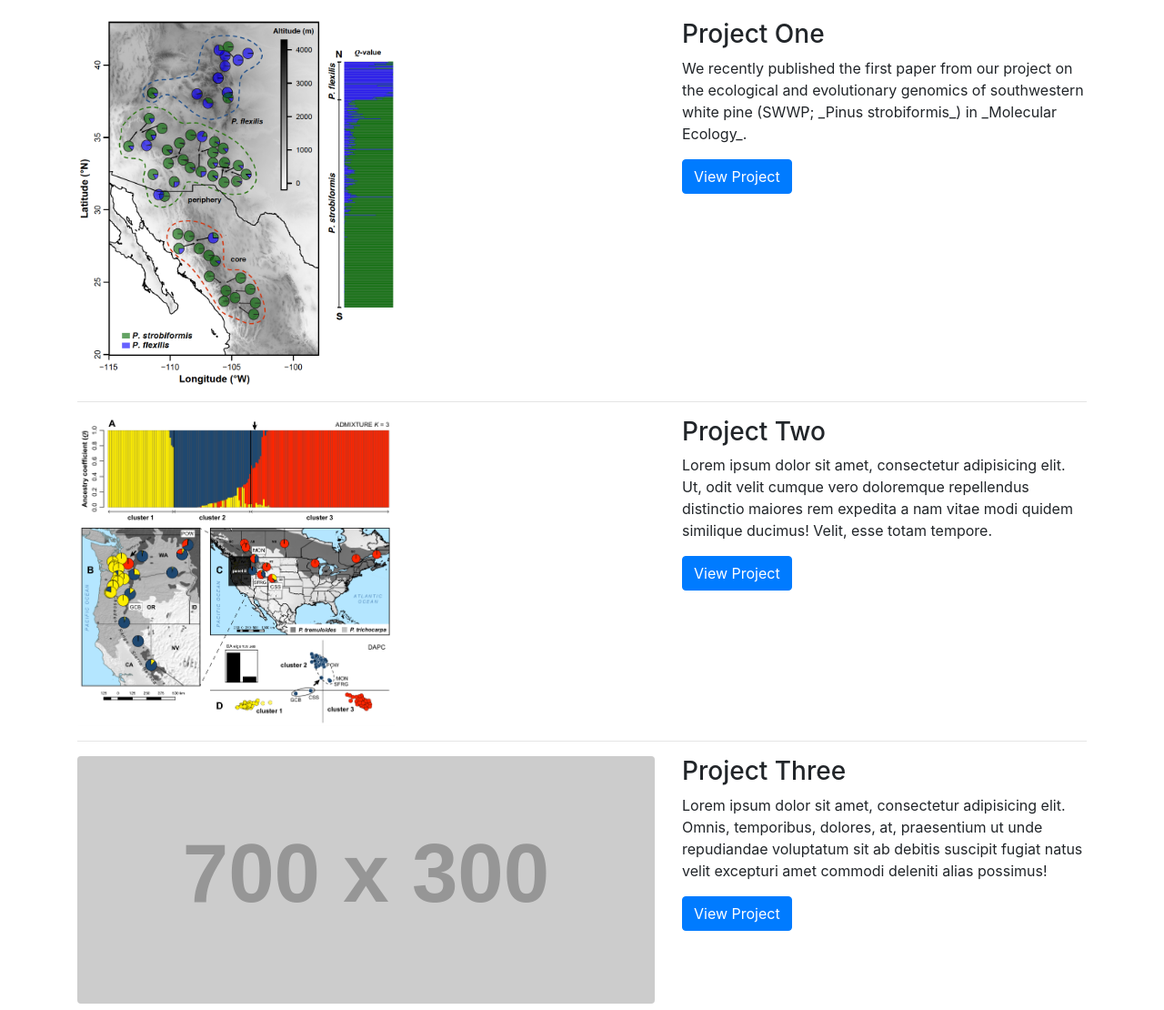
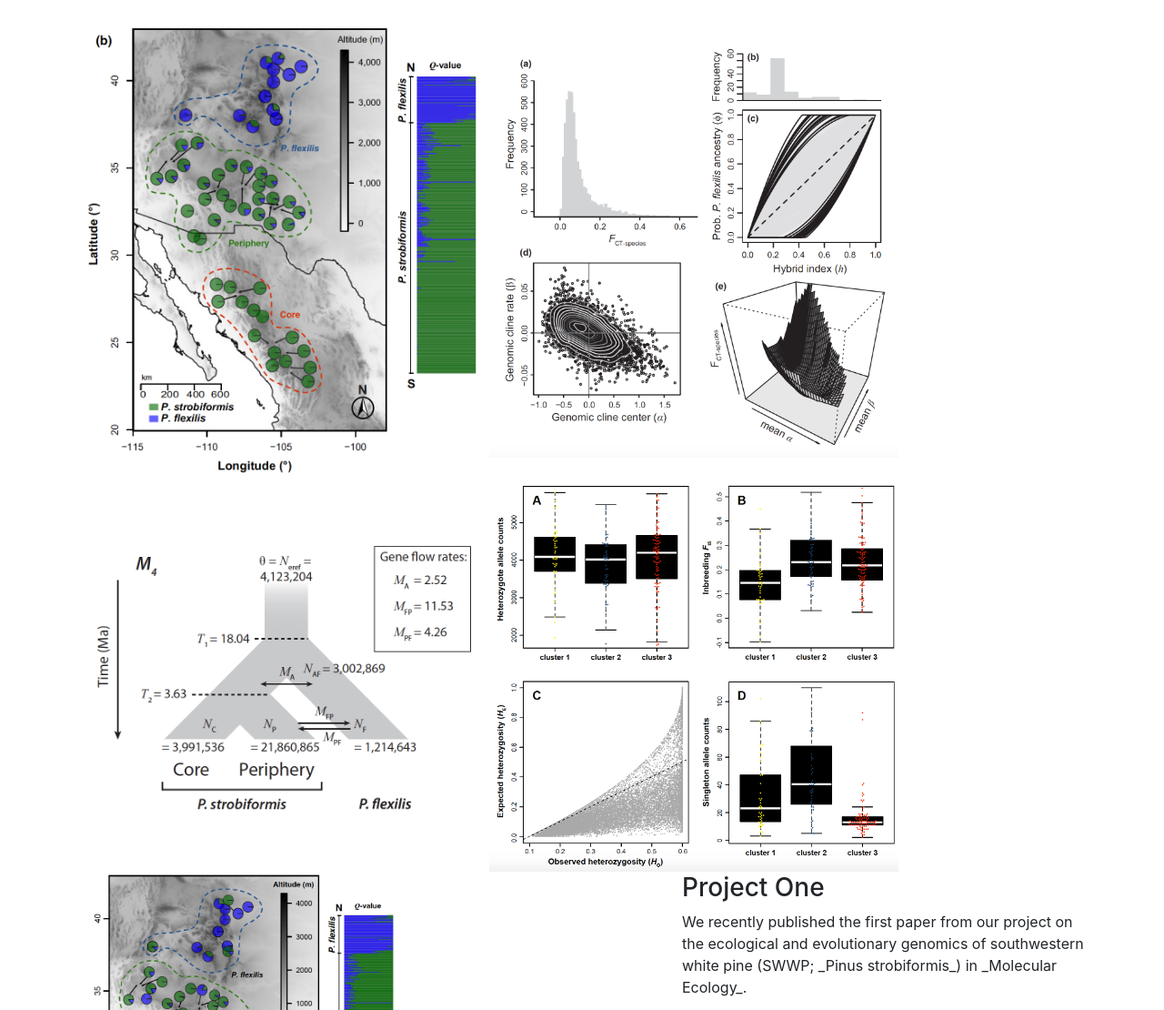
Before and after one commit to justincbagley/bootstrap4-1col-portfolio-site, a website: page index.html in a window 1280 px wide. Shown: the part 131-1241 px from the top of the page at 91% size. Drawn offline with Linux system fonts and the light colour scheme; placeholder pictures from the web are drawn by us.

Commit message:
Update index.html

```diff
--- a/index.html
+++ b/index.html
@@ -48,7 +48,7 @@
       </div>
     </nav>
 
-    <!-- Page Content -->
+<!-- Page Content -->
     <div class="container">
 
       <!-- Page Heading -->
@@ -56,6 +56,35 @@
         <!-- OPTION BELOW: small text next to h1 heading, e.g. subheading) -->
         <!-- <small>(on-going and published)</small> -->
       </h1>
+
+<table class="wide">
+<tr>
+  <td class="left">
+    <a href="#">
+        <img src="img/swwp_figb_pop_struct.png" alt="ddRADseq population structure example" title="ddRADseq population structure example" width="450"/>
+    </a>
+  </td>
+  <td class="right">
+    <a href="#">
+        <img src="img/swwp_fig4_genomic_cline.png" alt="Menon et al. (2018) genomic cline fig" title="Menon et al. (2018) genomic cline fig" width="450"/>
+    </a>
+  </td>
+</tr>
+<tr>
+  <td class="left">
+    <a href="#">
+        <img src="img/swwp_fig5_dem.png" alt="Menon et al. (2018) dem modeling fig" title="Menon et al. (2018) dem modeling fig" width="450"/>
+    </a>
+  </td>
+  <td class="right">
+    <a href="#">
+        <img src="img/aspen_fig3_div.png" alt="GBS SNPs popgen diversity example" title="GBS SNPs popgen diversity example" width="450"/>
+    </a>
+  </td>
+</tr>
+</table>
+
+
 
       <!-- Project One -->
       <div class="row">
```
